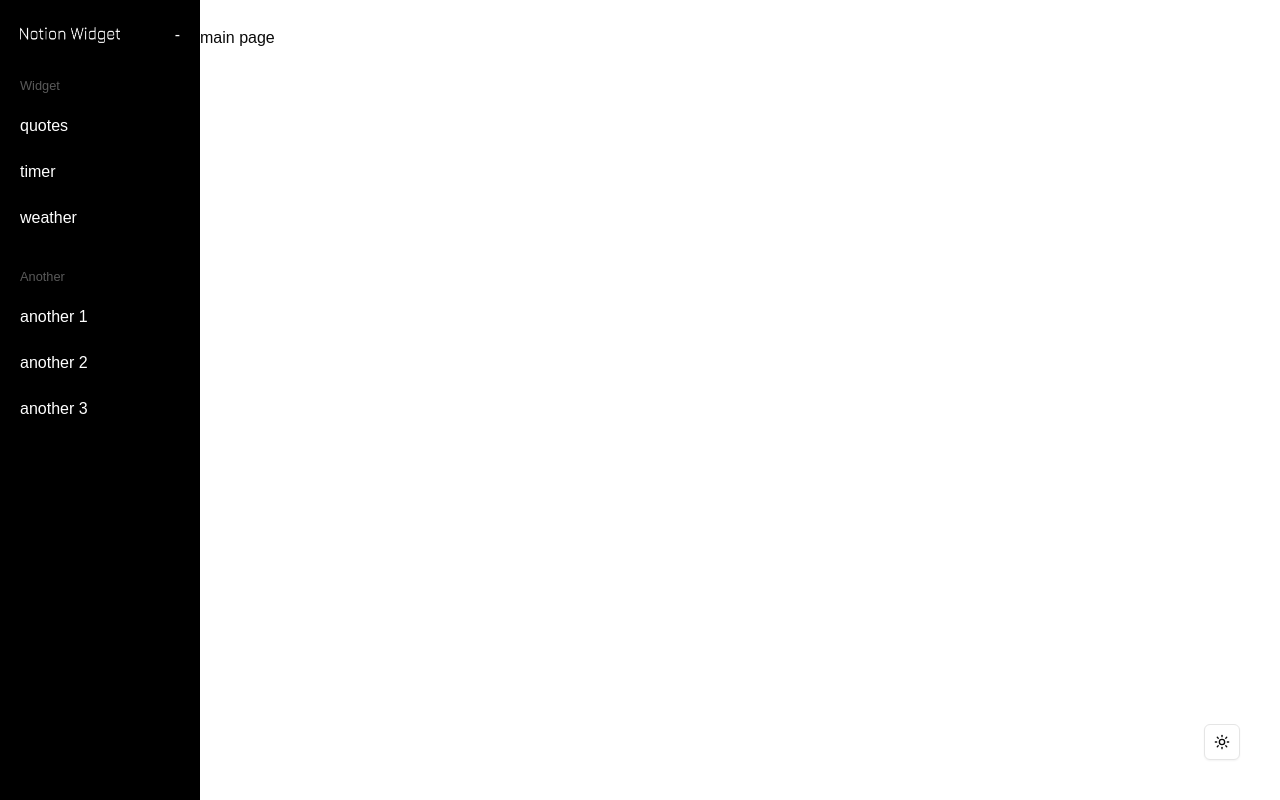
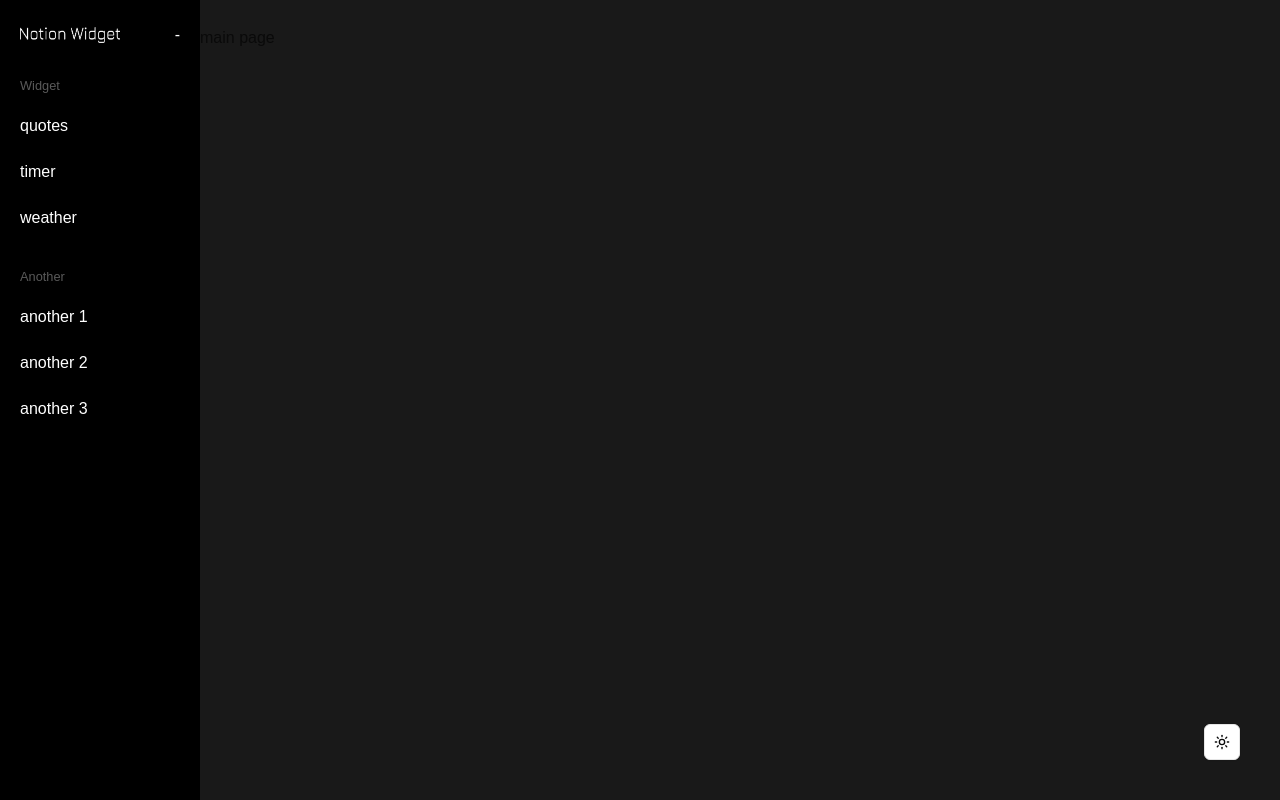
Before and after one commit to sungdongyoon/notion-widget, a Next.js app: page / in a window 1280 px wide. Built offline with nearby package versions, Linux system fonts and the light colour scheme; a web font is replaced by a local one.

Commit message:
다크모드 배경색 지정

```diff
--- a/src/assets/scss/globals.scss
+++ b/src/assets/scss/globals.scss
@@ -18,7 +18,7 @@
 
 body {
   background-image: none;
-  background-color: transparent;
+  background-color: #191919;
 }
 
 @layer base {
```
